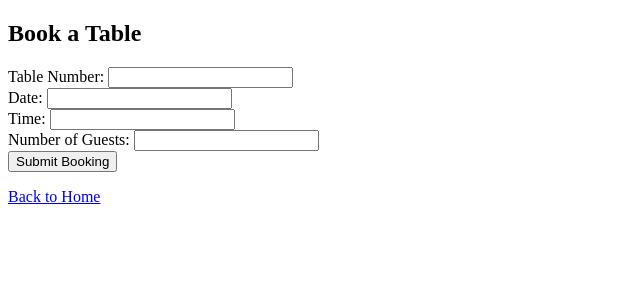
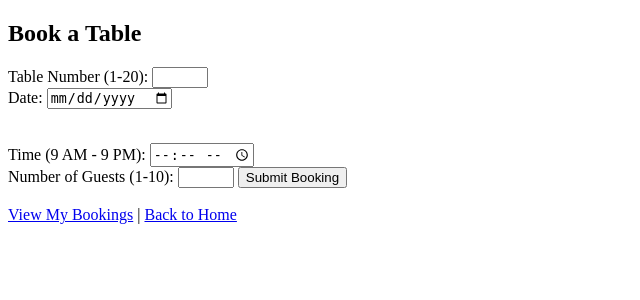
Before and after one commit to DeanA1985/Restaurant-Booking-System, a Django app: page /bookings/new/ in a window 1280 px wide. Shown: the top 300 px of the page, without its empty margins (0-640 px from the left). Run offline with Django 4.2, Linux system fonts and the light colour scheme; a user stored in the database is signed in.

Commit message:
Updated booking form HTML with Django integration and Javascript validation

```diff
--- a/templates/bookings/booking_form.html
+++ b/templates/bookings/booking_form.html
@@ -1,3 +1,4 @@
+{% load static %}
 <!DOCTYPE html>
 <html lang="en">
   <head>
@@ -8,43 +9,86 @@
   <body>
     <h2>Book a Table</h2>
 
-    <!-- Show errors at the top -->
+    <!-- Show form errors-->
+
     {% if form.errors %}
-    <p style="color: red">Please correct the errors below.</p>
-    {% endif %}
+    <div class="form-errors">
+      <p>Please correct the following errors:</p>
+      <ul>
+        {% for field, errors in form.errors.items%} {% for error in errors %}
+        <li>{{ field|title }}: {{ error}}</li>
+        {% endfor %} {% endfor %}
+      </ul>
+    </div>
+    {% endif%}
 
-    <form method="post">
+    <form
+      id="bookingForm"
+      method="post"
+      action="{% url 'create_booking' %}"
+      novalidate
+    >
       {% csrf_token %}
 
-      <div>
-        <label for="id_table_number">Table Number:</label>
-        {{ form.table_number }} {% if form.table_number.errors %}
-        <p style="color: red">{{ form.table_number.errors.as_text }}</p>
-        {% endif %}
-      </div>
+      <!--Table Number-->
+      <label for="table_number">Table Number (1-20):</label>
+      <input
+        type="number"
+        id="table_number"
+        name="table_number"
+        min="1"
+        max="20"
+        required
+        value="{{ form.table_number.value|default:''}}"
+      />
+      <small id="table-error" class="error-message"></small>
+      <br />
 
-      <div>
-        <label for="id_date">Date:</label>
-        {{ form.date }} {% if form.date.errors %}
-        <p style="color: red">{{ form.date.errors.as_text }}</p>
-        {% endif %}
-      </div>
+      <!-- Date Selection -->
+      <label for="date">Date:</label>
+      <input
+        type="date"
+        id="date"
+        name="date"
+        required
+        value="{{ form.date.value|default:'' }}"
+      />
+      <small id="date-error" class="error-message"></small>
+      <p id="date-display"></p>
+      <br />
 
-      <div>
-        <label for="id_time">Time:</label>
-        {{ form.time }}
-      </div>
+      <!--Time Selection -->
+      <label for="time">Time (9 AM - 9 PM):</label>
+      <input
+        type="time"
+        id="time"
+        name="time"
+        required
+        value="{{ form.time.value|default:'' }}"
+      />
+      <small id="time-error" class="error-message"></small>
+      <br />
 
-      <div>
-        <label for="id_guests">Number of Guests:</label>
-        {{ form.guests }} {% if form.guests.errors %}
-        <p style="color: red">{{ form.guests.errors.as_text }}</p>
-        {% endif %}
-      </div>
+      <!-- Number of Guests -->
+      <label for="guests">Number of Guests (1-10):</label>
+      <input
+        type="number"
+        id="guests"
+        name="guests"
+        min="1"
+        max="10"
+        required
+        value="{{ form.guests.value|default:'' }}"
+      />
+      <small id="guests-error" class="error-message"></small>
 
       <button type="submit">Submit Booking</button>
     </form>
 
-    <p><a href="{% url 'home' %}">Back to Home</a></p>
+    <br />
+    <a href="{% url 'view_bookings' %}">View My Bookings</a> |
+    <a href="{% url 'home' %}">Back to Home</a>
+
+    <script src="{% static 'js/validation.js' %}"></script>
   </body>
 </html>
```
